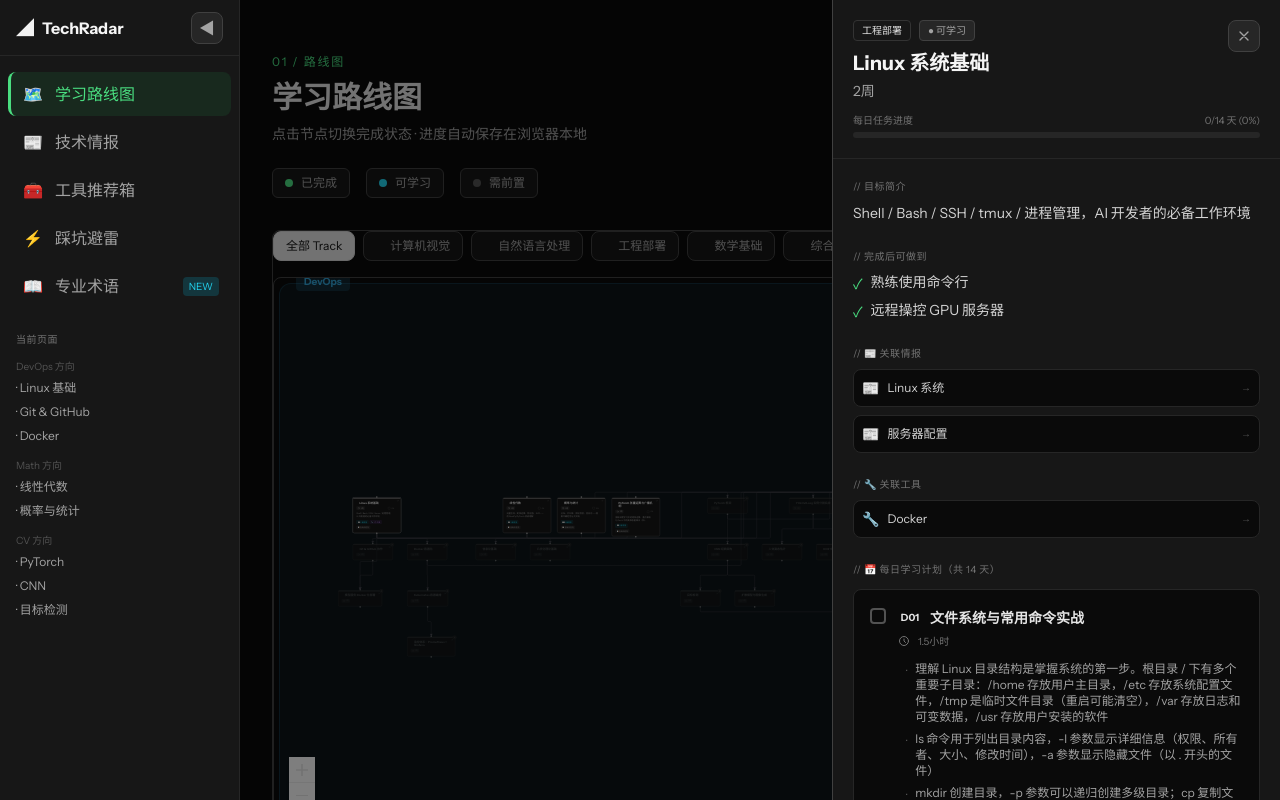
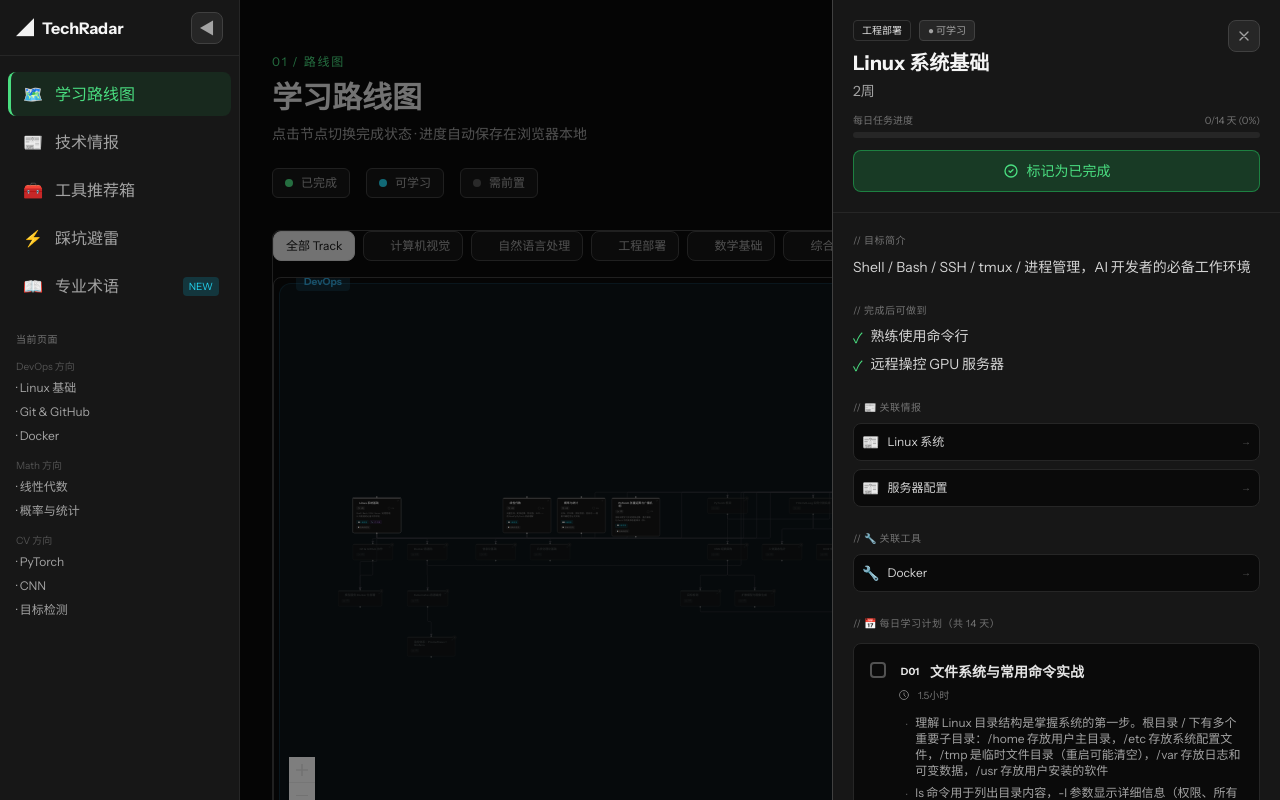
Before and after one commit to xingye-zjw/techradar, a Next.js app: page /roadmap in a window 1280 px wide. Both pictures are taken after a click on the element 376 px from the left and 515 px from the top of the page. Shown: the top 800 px of the page. Built offline with nearby package versions, Linux system fonts and the light colour scheme.

Commit message:
feat(roadmap): 详情面板添加节点完成按钮
- NodeDetailPanel 新增 onToggleComplete 回调
- 进度条下方添加醒目的完成按钮
- RoadmapGraph 传递回调并同步节点状态

```diff
--- a/components/radar/NodeDetailPanel.tsx
+++ b/components/radar/NodeDetailPanel.tsx
@@ -14,6 +14,7 @@ import { toast } from "@/components/Toast";
 interface NodeDetailPanelProps {
   node: RoadmapNodeType | null;
   onClose: () => void;
+  onToggleComplete?: (nodeId: string) => void;
 }
 
 const STORAGE_KEY = "techradar-task-progress";
@@ -75,7 +76,7 @@ function renderTextWithTerms(text: string, terms: GlossaryTerm[], nodeId?: strin
   });
 }
 
-export function NodeDetailPanel({ node, onClose }: NodeDetailPanelProps) {
+export function NodeDetailPanel({ node, onClose, onToggleComplete }: NodeDetailPanelProps) {
   const [taskProgress, setTaskProgress] = useState<Record<number, boolean>>({});
   const [visibleCount, setVisibleCount] = useState(5);
   const [expandedAnswers, setExpandedAnswers] = useState<Record<number, boolean>>({});
@@ -186,6 +187,34 @@ export function NodeDetailPanel({ node, onClose }: NodeDetailPanelProps) {
                 />
               </div>
             </div>
+          )}
+
+          {/* 标记完成按钮 */}
+          {onToggleComplete && (
+            <button
+              onClick={() => onToggleComplete(node.id)}
+              className={`w-full mt-3 py-2.5 px-4 rounded-lg font-medium text-sm transition-all duration-200 ${
+                node.status === "completed"
+                  ? "bg-neutral-800 text-neutral-400 border border-neutral-700 hover:bg-neutral-700 hover:text-neutral-300"
+                  : "bg-green-500/20 text-green-400 border border-green-500/50 hover:bg-green-500/30 hover:border-green-500/70"
+              }`}
+            >
+              {node.status === "completed" ? (
+                <span className="flex items-center justify-center gap-2">
+                  <svg className="w-4 h-4" fill="none" viewBox="0 0 24 24" stroke="currentColor">
+                    <path strokeLinecap="round" strokeLinejoin="round" strokeWidth={2} d="M5 13l4 4L19 7" />
+                  </svg>
+                  已完成 - 点击取消
+                </span>
+              ) : (
+                <span className="flex items-center justify-center gap-2">
+                  <svg className="w-4 h-4" fill="none" viewBox="0 0 24 24" stroke="currentColor">
+                    <path strokeLinecap="round" strokeLinejoin="round" strokeWidth={2} d="M9 12l2 2 4-4m6 2a9 9 0 11-18 0 9 9 0 0118 0z" />
+                  </svg>
+                  标记为已完成
+                </span>
+              )}
+            </button>
           )}
         </div>
 
--- a/components/radar/RoadmapGraph.tsx
+++ b/components/radar/RoadmapGraph.tsx
@@ -207,6 +207,15 @@ export function RoadmapGraph({ initialNodes = FULL_ROADMAP }: RoadmapGraphProps)
     [activeTrack, initialNodes, autoLayoutPositions]
   );
 
+  // 获取 selectedNode 的最新状态（从 nodes 状态中获取，确保状态同步）
+  const selectedNodeWithStatus = useMemo(() => {
+    if (!selectedNode) return null;
+    const nodeData = nodes.find((n) => n.id === selectedNode.id);
+    if (!nodeData) return selectedNode;
+    // 返回带有最新 status 的节点数据
+    return { ...selectedNode, status: nodeData.data.status };
+  }, [selectedNode, nodes]);
+
   return (
     <div className="relative">
       {/* Track 切换标签栏 */}
@@ -238,10 +247,11 @@ export function RoadmapGraph({ initialNodes = FULL_ROADMAP }: RoadmapGraphProps)
       </div>
 
       {/* 节点点击提示 */}
-      {selectedNode && (
+      {selectedNodeWithStatus && (
         <NodeDetailPanel
-          node={selectedNode}
+          node={selectedNodeWithStatus}
           onClose={() => setSelectedNode(null)}
+          onToggleComplete={onNodeToggleComplete}
         />
       )}
 
```
